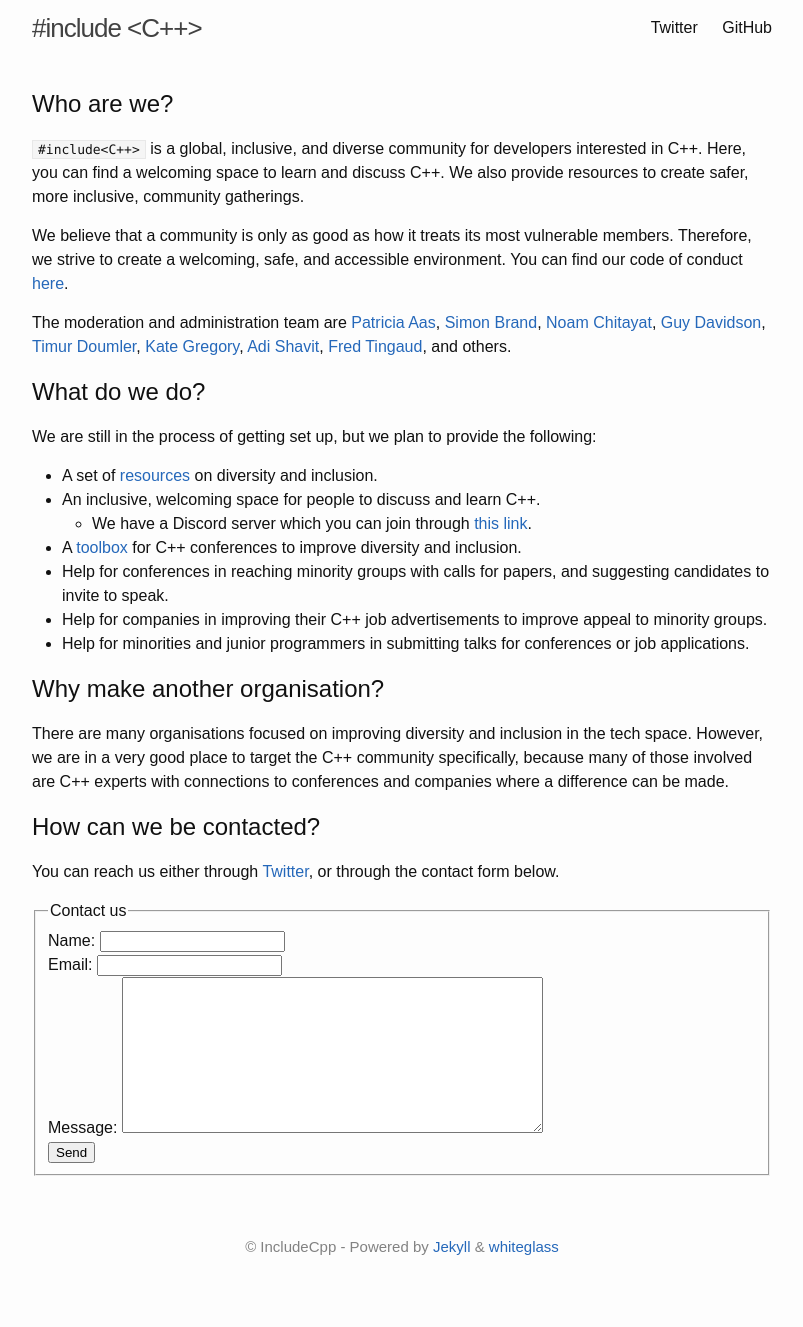
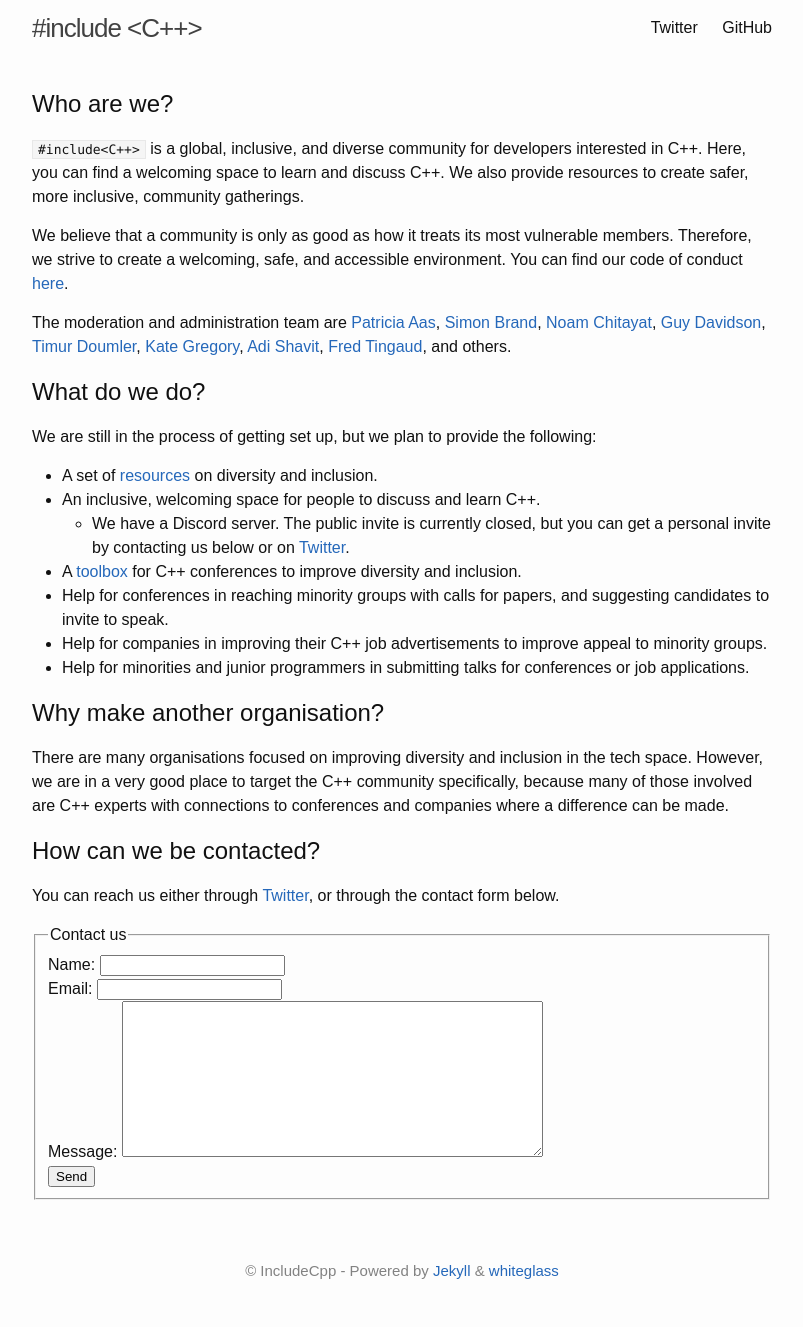
Before and after one commit to include-cpp/include-cpp.github.io, a Jekyll site: the page built from index.md, in a window 1280 px wide. Shown: the whole page, without its empty margins (238-1041 px from the left). Built offline with Jekyll 4.4.1, drawn with Linux system fonts in a browser that asks for light colours; our own code applies the rules of GitHub Pages for plain Markdown files; before the commit the page ends 1303 px from its top, so only the background shows below that.

Commit message:
Update about public Discord link

```diff
--- a/index.md
+++ b/index.md
@@ -16,7 +16,7 @@ We are still in the process of getting set up, but we plan to provide the follow
 
 - A set of [resources](/resources) on diversity and inclusion.
 - An inclusive, welcoming space for people to discuss and learn C++.
-  - We have a Discord server which you can join through [this link](https://discord.gg/Sy9r7P9).
+  - We have a Discord server. The public invite is currently closed, but you can get a personal invite by contacting us below or on [Twitter](https://twitter.com/include_cpp).
 - A [toolbox](https://github.com/include-cpp/toolboxes) for C++ conferences to improve diversity and inclusion.
 - Help for conferences in reaching minority groups with calls for papers, and suggesting candidates to invite to speak.
 - Help for companies in improving their C++ job advertisements to improve appeal to minority groups.
```
